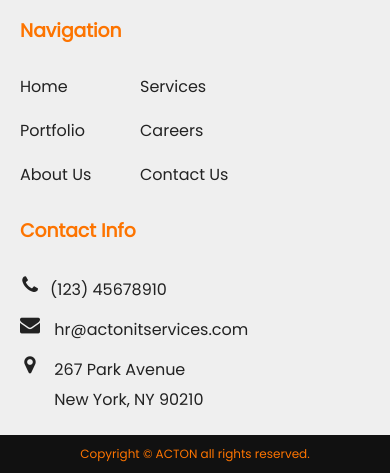
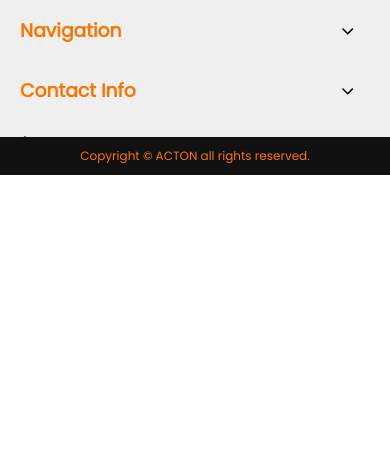
Before and after one commit to gokulakannanit/bangIT, a website: page index.html in a window 390 px wide. Shown: the part 1083-1556 px from the top of the page. After the commit the page ends 1258 px from the top, so only its background shows below. Drawn offline with nearby package versions, Linux system fonts and the light colour scheme.

Commit message:
fixing mobile view for home about section

```diff
--- a/public/js/components/footer/footer.css
+++ b/public/js/components/footer/footer.css
@@ -7,6 +7,18 @@
   .footer_info {
     padding: 20px;
     max-width: 340px;
+    height: auto;
+    transition: height .3s ease-in-out;
+    h3 {
+      display: flex;
+      justify-content: space-between;
+      .icon_button {
+        border: none;
+        cursor: pointer;
+        display: none;
+      }
+    }
+
     ul {
       margin-top: 20px;
       flex-wrap: wrap;
@@ -91,6 +103,14 @@
 @media (max-width: 600px) {
   footer {
     .footer_info {
+      min-width: calc(100% - 40px);
+      &.minimize{
+        height: 40px;
+        overflow: hidden;
+      }
+      .icon_button {
+        display: initial !important;
+      }
       &:first-child {
         .logo {
           img {
--- a/public/js/components/footer/footer.js
+++ b/public/js/components/footer/footer.js
@@ -1,6 +1,10 @@
 import { util, logoHTML, navHTML, loadCss } from "../../util.js";
 
 loadCss("/public/js/components/footer/footer.css");
+
+const minimize = ((e) => {
+    e.currentTarget.parentElement.parentElement.classList.toggle('minimize');
+});
 
 const htmlString = `
     <div class="footer">
@@ -20,12 +24,12 @@ const htmlString = `
                     </p>
                 </div>
             </div>
-            <div class="footer_info">
-                <h3 class="font_primary">Navigation</h3>
+            <div class="footer_info minimize">
+                <h3 class="font_primary">Navigation <button class="icon_button"><i class="fa fa-angle-down"></i></button></h3>
                 <div class="nav"></div>
             </div>
-            <div class="footer_info">
-                <h3 class="font_primary">Contact Info</h3>
+            <div class="footer_info minimize">
+                <h3 class="font_primary">Contact Info<button class="icon_button"><i class="fa fa-angle-down"></i></button></h3>
                 <ul>
                     <li>
                         <a href="tel:" class="address"> <i class="fa fa-phone"></i><span>(123) 45678910</span></a>
@@ -55,6 +59,7 @@ export const Footer = (ele) => {
   const utils = util();
   utils.adddHtml(ele, htmlString);
   utils.adddHtml(utils.getEle(".footer_info .nav"), `${navHTML()}`);
+  utils.getEleAll(".icon_button", ele).forEach(ele=>ele.addEventListener("click", minimize));
   window.addEventListener("scroll", ()=>{
     const scrollButton = utils.getEle("#scroll_button");
     utils.addClass(scrollButton, "hide");
--- a/public/js/components/slider/slider.js
+++ b/public/js/components/slider/slider.js
@@ -64,16 +64,16 @@ export const Slider = (ele, list, htmlFn, minWidth = 360, Height = 'auto') => {
     const sliderEle = utils.getEle(".list .slider", ele);
     const listItemEle = utils.getEle(".list .slider li", ele);
 
-    console.log(minWidth, ' : ', listEle.clientWidth);
     resetAllWidth((minWidth >= listEle.clientWidth) ? listEle.clientWidth : minWidth);
 
     if(Height !== 'auto') sliderEle.style.height = Height + "px";
 
     const fullWidth = listEle.clientWidth;
-    const eleWidth = listItemEle.clientWidth;
+    const eleWidth = listItemEle.clientWidth + 10;
     const reminder = fullWidth % eleWidth;
     const showCount = Math.floor(fullWidth / eleWidth);
     sliderEle.style.left = "0px";
+
     let newWidth = (minWidth >= listEle.clientWidth) ? listEle.clientWidth : minWidth,
       gap = 20 + (fullWidth - 420 - 40);
     if (showCount === 1) {
@@ -83,7 +83,7 @@ export const Slider = (ele, list, htmlFn, minWidth = 360, Height = 'auto') => {
       }
       resetAllWidth(newWidth);
     } else {
-      gap = reminder / showCount;
+      gap = Math.max((reminder / showCount), 20);
     }
     utils
       .getEleAll(".list .slider li", ele)
--- a/public/js/page/home/home.css
+++ b/public/js/page/home/home.css
@@ -268,7 +268,6 @@
       }
       p {
         margin-top: 10px;
-        text-align: justify;
       }
       p:not(.star) {
         height: 150px;
```
